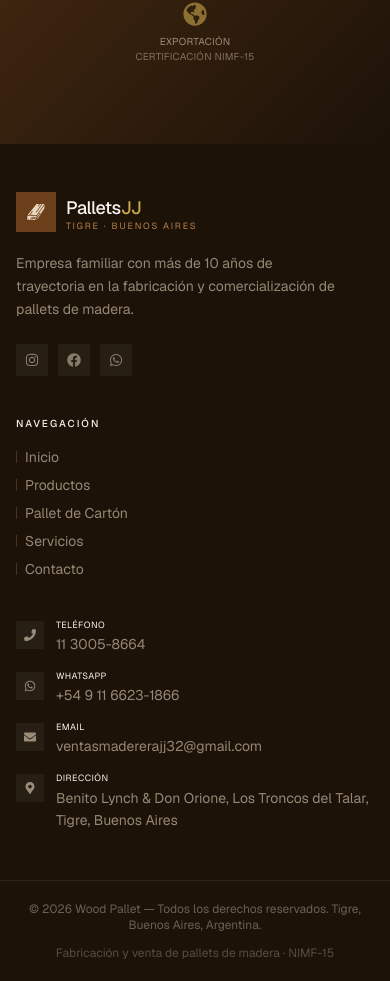
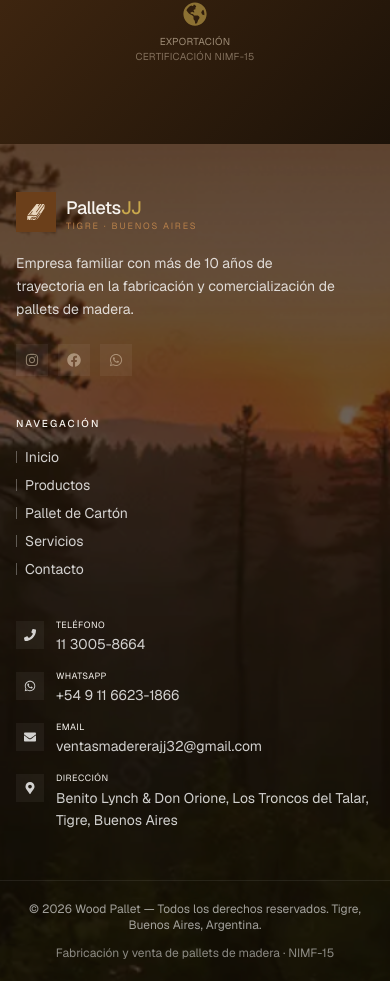
Before and after one commit to VM-Studio/wood-pallet, a Next.js app: page /productos in a window 390 px wide. Shown: the part 6530-7511 px from the top of the page. Built offline with nearby package versions, Linux system fonts and the light colour scheme.

Commit message:
feat: footer background image, white text, responsive fixes

```diff
--- a/src/components/layout/Footer.tsx
+++ b/src/components/layout/Footer.tsx
@@ -7,10 +7,20 @@ export default function Footer() {
   const currentYear = new Date().getFullYear()
 
   return (
-    <footer className="bg-brand-dark text-brand-cream">
+    <footer
+      className="bg-brand-dark text-brand-cream relative"
+      style={{
+        backgroundImage: 'url(/footer.png?v=2)',
+        backgroundSize: 'cover',
+        backgroundPosition: 'center',
+        backgroundRepeat: 'no-repeat',
+      }}
+    >
+      {/* Overlay oscuro para que el texto sea legible */}
+      <div className="absolute inset-0 bg-brand-dark/60" />
 
       {/* Contenido principal */}
-      <div className="max-w-6xl mx-auto px-4 md:px-8 py-12 md:py-16">
+      <div className="relative z-10 max-w-6xl mx-auto px-4 md:px-8 py-12 md:py-16">
         <div className="grid grid-cols-1 md:grid-cols-3 gap-10 md:gap-16">
 
           {/* Columna 1 — Marca */}
@@ -29,7 +39,7 @@ export default function Footer() {
               </div>
             </Link>
 
-            <p className="text-brand-sand/60 text-sm leading-relaxed max-w-xs">
+            <p className="text-white/80 text-sm leading-relaxed max-w-xs">
               Empresa familiar con más de 10 años de trayectoria en la fabricación
               y comercialización de pallets de madera.
             </p>
@@ -58,8 +68,8 @@ export default function Footer() {
             <nav className="flex flex-col gap-2" aria-label="Links del footer">
               {NAV_LINKS.map((link) => (
                 <Link key={link.href} href={link.href}
-                  className="text-brand-sand/60 hover:text-accent-gold text-sm transition-colors duration-200 flex items-center gap-2 group">
-                  <span className="w-px h-3 bg-brand-tan/30 group-hover:bg-accent-gold transition-colors" />
+                  className="text-white/80 hover:text-accent-gold text-sm transition-colors duration-200 flex items-center gap-2 group">
+                  <span className="w-px h-3 bg-white/30 group-hover:bg-accent-gold transition-colors" />
                   {link.label}
                 </Link>
               ))}
@@ -71,7 +81,7 @@ export default function Footer() {
 
             <div className="flex flex-col gap-4">
               <a href={`tel:${EMPRESA.telefono.replace(/\s/g, '')}`}
-                className="flex items-start gap-3 text-sm text-brand-sand/60 hover:text-accent-gold transition-colors group">
+                className="flex items-start gap-3 text-sm text-white/80 hover:text-accent-gold transition-colors group">
                 <div className="w-7 h-7 bg-white/5 group-hover:bg-accent-gold/10 flex items-center justify-center shrink-0 mt-0.5 transition-colors">
                   <FaPhone className="text-xs" />
                 </div>
@@ -82,7 +92,7 @@ export default function Footer() {
               </a>
 
               <a href={WHATSAPP_LINKS.general} target="_blank" rel="noopener noreferrer"
-                className="flex items-start gap-3 text-sm text-brand-sand/60 hover:text-green-400 transition-colors group">
+                className="flex items-start gap-3 text-sm text-white/80 hover:text-green-400 transition-colors group">
                 <div className="w-7 h-7 bg-white/5 group-hover:bg-accent-green/20 flex items-center justify-center shrink-0 mt-0.5 transition-colors">
                   <FaWhatsapp className="text-xs" />
                 </div>
@@ -93,7 +103,7 @@ export default function Footer() {
               </a>
 
               <a href={`mailto:${EMPRESA.email}`}
-                className="flex items-start gap-3 text-sm text-brand-sand/60 hover:text-accent-gold transition-colors group">
+                className="flex items-start gap-3 text-sm text-white/80 hover:text-accent-gold transition-colors group">
                 <div className="w-7 h-7 bg-white/5 group-hover:bg-accent-gold/10 flex items-center justify-center shrink-0 mt-0.5 transition-colors">
                   <FaEnvelope className="text-xs" />
                 </div>
@@ -104,7 +114,7 @@ export default function Footer() {
               </a>
 
               <a href={EMPRESA.maps} target="_blank" rel="noopener noreferrer"
-                className="flex items-start gap-3 text-sm text-brand-sand/60 hover:text-accent-gold transition-colors group">
+                className="flex items-start gap-3 text-sm text-white/80 hover:text-accent-gold transition-colors group">
                 <div className="w-7 h-7 bg-white/5 group-hover:bg-accent-gold/10 flex items-center justify-center shrink-0 mt-0.5 transition-colors">
                   <FaMapMarkerAlt className="text-xs" />
                 </div>
@@ -120,12 +130,12 @@ export default function Footer() {
       </div>
 
       {/* Franja inferior */}
-      <div className="border-t border-white/8">
+      <div className="relative z-10 border-t border-white/8">
         <div className="max-w-6xl mx-auto px-4 md:px-8 py-5 flex flex-col sm:flex-row items-center justify-between gap-3">
-          <p className="text-brand-sand/40 text-xs text-center sm:text-left">
+          <p className="text-white/60 text-xs text-center sm:text-left">
             © {currentYear} Wood Pallet — Todos los derechos reservados. Tigre, Buenos Aires, Argentina.
           </p>
-          <p className="text-brand-sand/30 text-xs">
+          <p className="text-white/50 text-xs">
             Fabricación y venta de pallets de madera · NIMF-15
           </p>
         </div>
--- a/src/components/sections/HeroSection.tsx
+++ b/src/components/sections/HeroSection.tsx
@@ -35,7 +35,7 @@ export default function HeroSection() {
       ref={ref}
       className="bg-linear-to-b from-brand-white via-brand-cream to-brand-sand"
     >
-      <div className="max-w-6xl mx-auto px-4 md:px-8 py-6 md:py-10">
+      <div className="max-w-6xl mx-auto px-4 md:px-8 py-10 md:py-16">
         <div className="grid grid-cols-1 lg:grid-cols-2 gap-10 lg:gap-20 items-center">
 
           {/* ── Columna izquierda — Texto ── */}
@@ -45,7 +45,7 @@ export default function HeroSection() {
             <FadeUp delay={0.08} inView={inView}>
               <h1
                 className="font-light text-brand-dark leading-tight"
-                style={{ fontSize: 'clamp(2rem, 6vw, 5.5rem)', letterSpacing: '-0.03em', wordBreak: 'break-word', hyphens: 'auto' }}
+                style={{ fontSize: 'clamp(1.75rem, 5vw, 5.5rem)', letterSpacing: '-0.03em', overflowWrap: 'break-word' }}
               >
                 Líderes en{' '}
                 <em className="text-brand-brown">pallets</em>{' '}
```
Also changed, not shown: public/footer.png (added).
